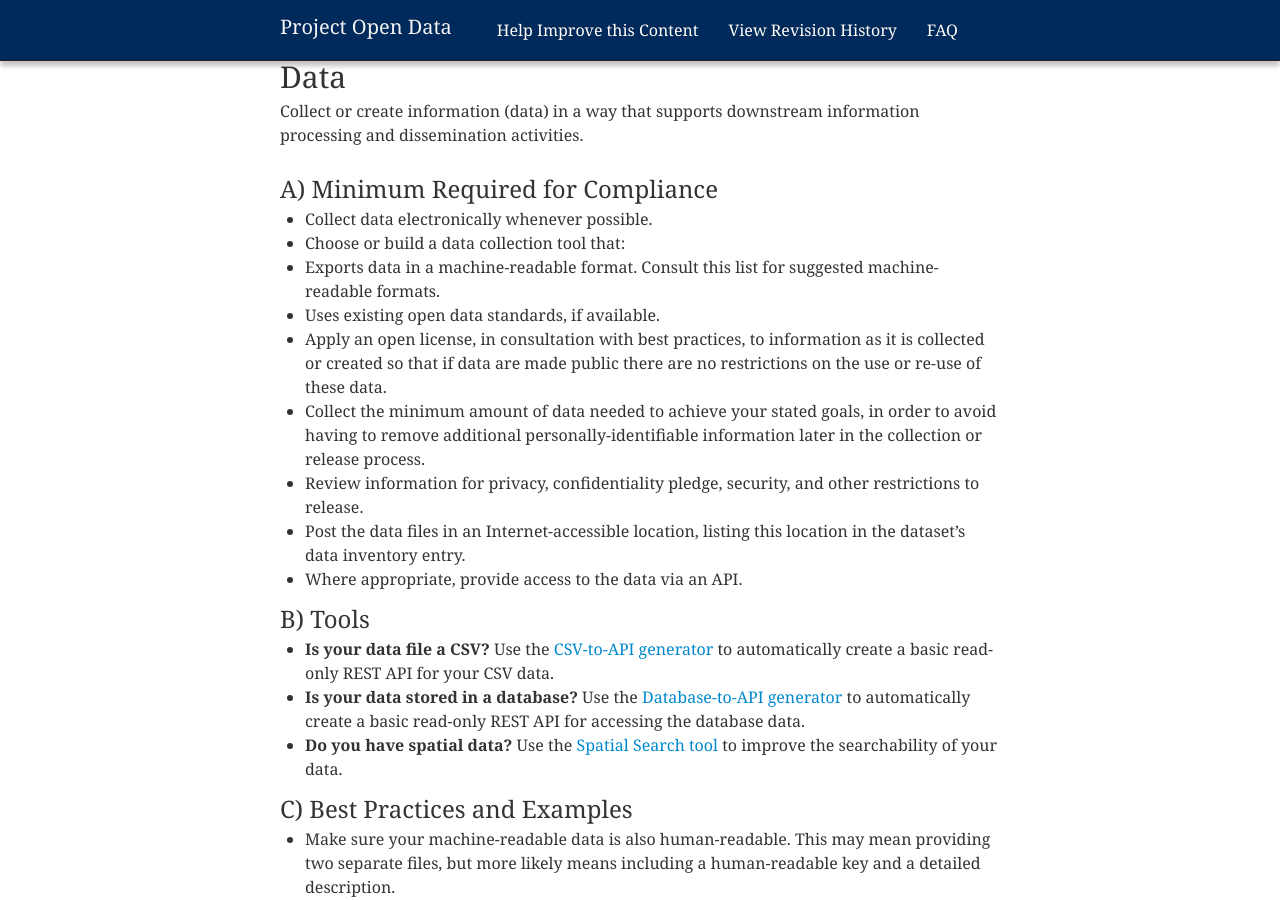
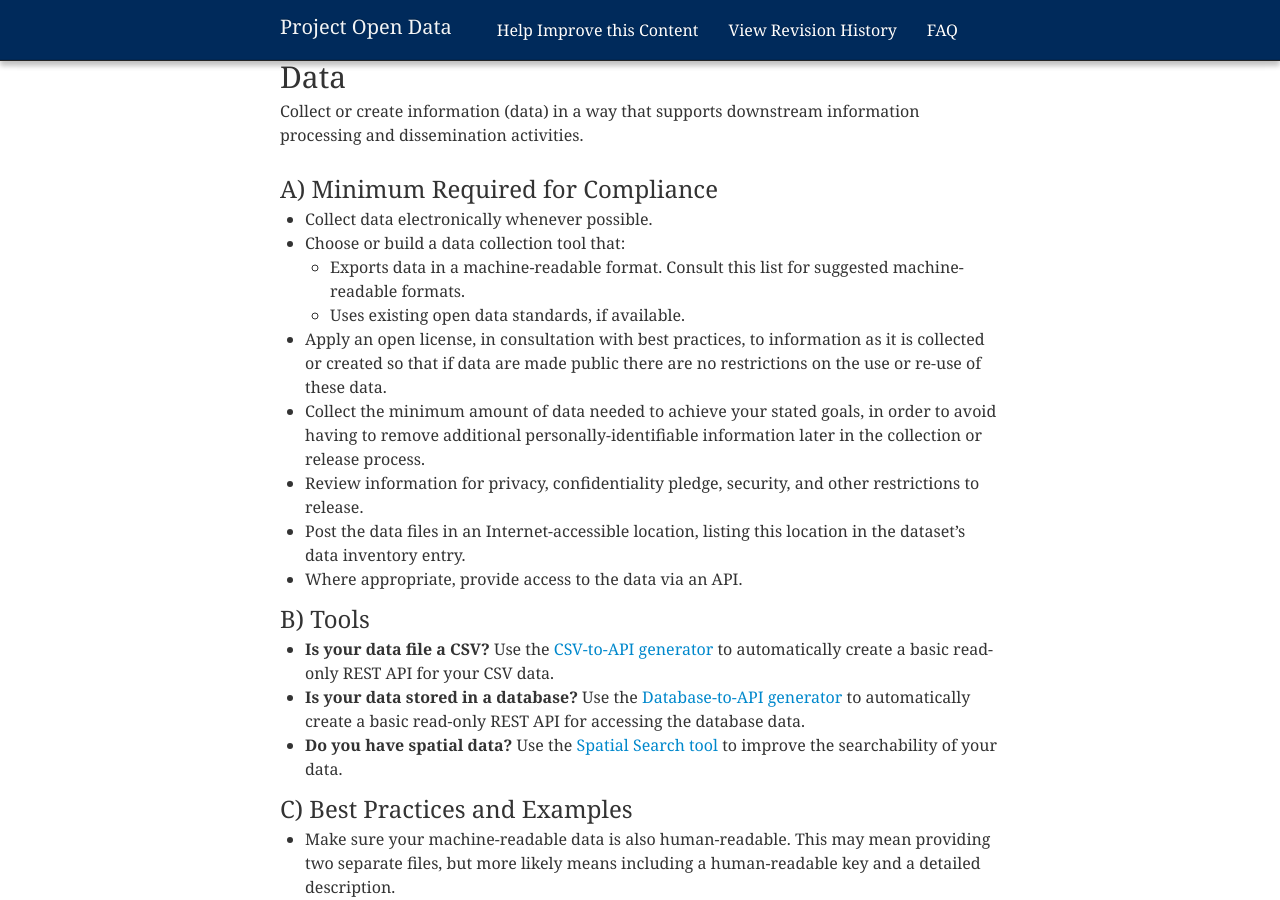
Before and after one commit to gbinal/p-o-d.github.com, a Jekyll site: the page built from implementation-guide.md, in a window 1280 px wide and 900 px high, scrolled down 3757 px. Built offline with Jekyll 4.4.1, drawn with Linux system fonts in a browser that asks for light colours; nearby versions of some CDN libraries.

```diff
--- a/implementation-guide.md
+++ b/implementation-guide.md
@@ -117,8 +117,8 @@ Collect or create information (data) in a way that supports downstream informati
 
 * Collect data electronically whenever possible.
 * Choose or build a data collection tool that:
-* Exports data in a machine-readable format. Consult this list for suggested machine-readable formats.
-* Uses existing open data standards, if available.
+    - Exports data in a machine-readable format. Consult this list for suggested machine-readable formats.
+    - Uses existing open data standards, if available.
 * Apply an open license, in consultation with best practices, to information as it is collected or created so that if data are made public there are no restrictions on the use or re-use of these data.
 * Collect the minimum amount of data needed to achieve your stated goals, in order to avoid having to remove additional personally-identifiable information later in the collection or release process.
 * Review information for privacy, confidentiality pledge, security, and other restrictions to release.
```
